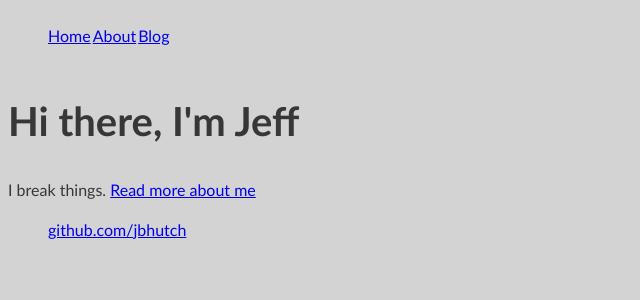
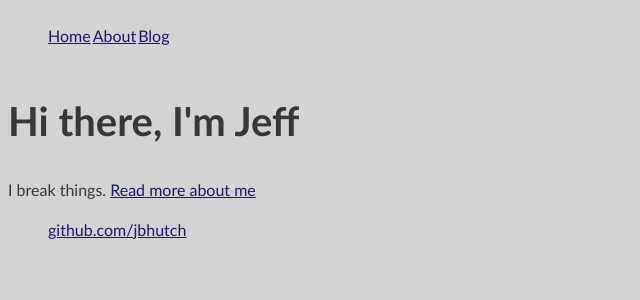
Before and after one commit to jbhutch/jbhutch.github.io, a Jekyll site: the page built from index.html, in a window 1280 px wide. Shown: the top 300 px of the page, without its empty margins (0-640 px from the left). Built offline with Jekyll 4.4.1, drawn with Linux system fonts in a browser that asks for light colours.

Commit message:
updated styles

```diff
--- a/stylesheets/stylesheet.css
+++ b/stylesheets/stylesheet.css
@@ -24,3 +24,7 @@ nav > ul {
 li {
   margin-right: 2px;
 }
+
+a, a:visited, a:hover, a:active {
+  color: midnightblue;
+}
```
